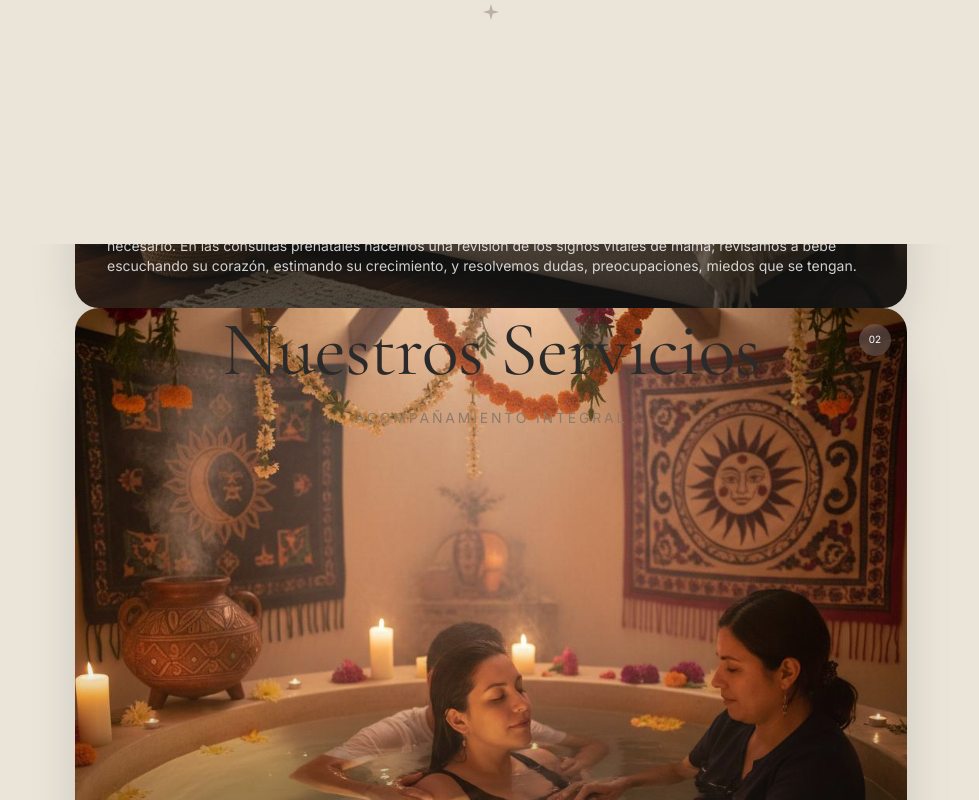
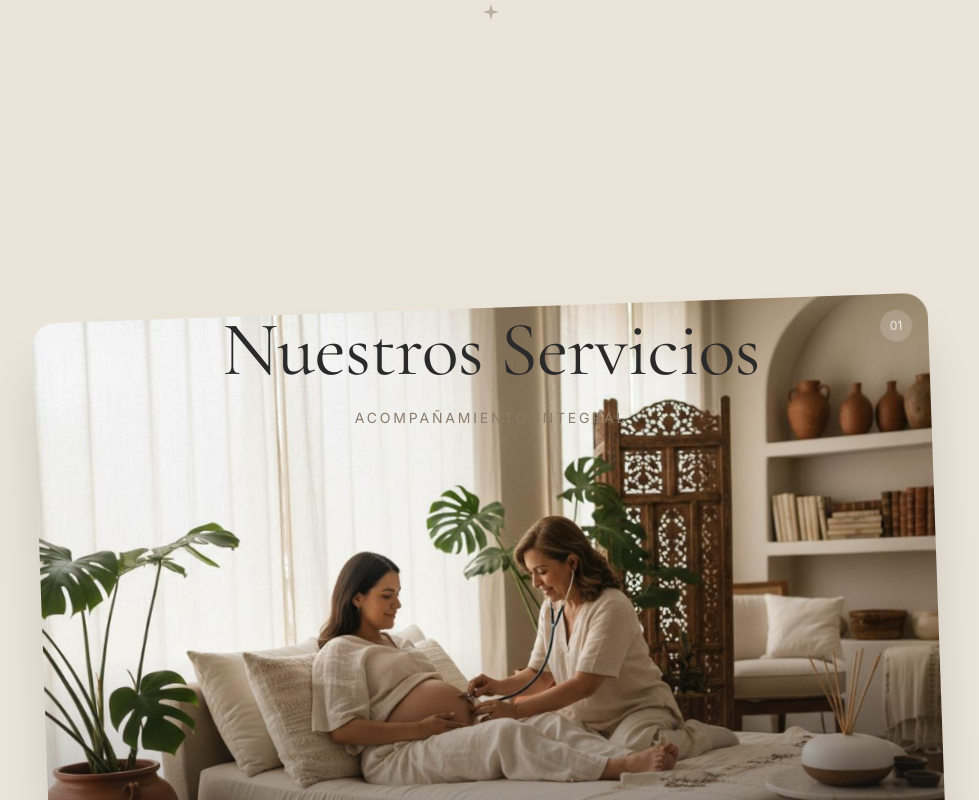
Before and after one commit to JonaCeb/CASA_ARAMARA, a React (Vite) app in the folder app/: page / in a window 1280 px wide. Shown: the part 1740-2540 px from the top of the page, without its empty margins (149-1128 px from the left). Built offline with nearby package versions, Linux system fonts and the light colour scheme.

Commit message:
Update CardStack.tsx

```diff
--- a/app/src/sections/CardStack.tsx
+++ b/app/src/sections/CardStack.tsx
@@ -97,37 +97,51 @@ const CardStack = () => {
       >
         <div className="relative w-full max-w-4xl mx-auto px-6 md:px-8 aspect-[4/3]">
           {cards.map((card, index) => (
-          <div className="relative flex flex-col overflow-hidden rounded-3xl shadow-deep bg-kaleo-cream h-full">
-  {/* Imagen: Ahora ocupa solo la mitad superior en móvil para dejar aire al texto */}
-  <div className="relative h-3/5 sm:h-full overflow-hidden">
+            <div
+              key={card.id}
+              ref={(el) => { cardsRef.current[index] = el; }}
+              className="absolute inset-0"
+              style={{
+                willChange: 'transform, opacity',
+                zIndex: index,
+              }}
+            >
+              <div className="relative overflow-hidden rounded-3xl shadow-deep bg-kaleo-cream h-full">
+                {/* Image */}
+                <div className="absolute inset-0 overflow-hidden">
                   <img
                     src={card.image}
                     alt={card.title}
                     className="w-full h-full object-cover"
                   />
-    {/* Overlay: Solo visible en desktop, ya que en móvil el texto estará afuera */}
+                  {/* Desktop overlay */}
                   <div className="hidden sm:block absolute inset-0 bg-gradient-to-t from-kaleo-charcoal/60 via-transparent to-transparent" />
+                  {/* Mobile overlay — stronger gradient for legibility */}
+                  <div className="sm:hidden absolute inset-0 bg-gradient-to-t from-kaleo-charcoal/90 via-kaleo-charcoal/40 to-transparent" />
                 </div>
 
-  {/* Contenido: Fondo crema en móvil, texto oscuro para máxima legibilidad */}
-  <div className="flex-1 p-6 md:absolute md:bottom-0 md:left-0 md:right-0 md:p-8 z-10 bg-kaleo-cream md:bg-transparent">
+                {/* Card Content */}
+                <div className="absolute bottom-0 left-0 right-0 p-6 md:p-8 z-10">
                   <h3
-      className="font-display text-xl md:text-3xl text-kaleo-earth md:text-white mb-2"
+                    className="font-display text-2xl md:text-3xl text-kaleo-cream mb-2"
+                    style={{ textShadow: '0 2px 8px rgba(0,0,0,0.45)' }}
                   >
                     {card.title}
                   </h3>
-    <p className="font-body text-xs md:text-sm text-kaleo-charcoal/70 md:text-white/80 leading-relaxed">
+                  <p className="font-body text-sm text-kaleo-cream/80">
                     {card.description}
                   </p>
                 </div>
 
-  {/* Número: Lo movemos para que no estorbe visualmente */}
-  <div className="absolute top-4 right-4 w-8 h-8 rounded-full bg-kaleo-charcoal/10 md:bg-kaleo-cream/20 backdrop-blur-sm flex items-center justify-center z-10">
-    <span className="font-body text-[10px] text-kaleo-charcoal md:text-white">
+                {/* Card Number */}
+                <div className="absolute top-4 right-4 w-8 h-8 rounded-full bg-kaleo-cream/20 backdrop-blur-sm flex items-center justify-center z-10">
+                  <span className="font-body text-xs text-kaleo-cream">
                     {String(index + 1).padStart(2, '0')}
                   </span>
                 </div>
-</div>))}
+              </div>
+            </div>
+          ))}
         </div>
       </div>
 
```
Lines whose indentation alone changed are shown as unchanged.
